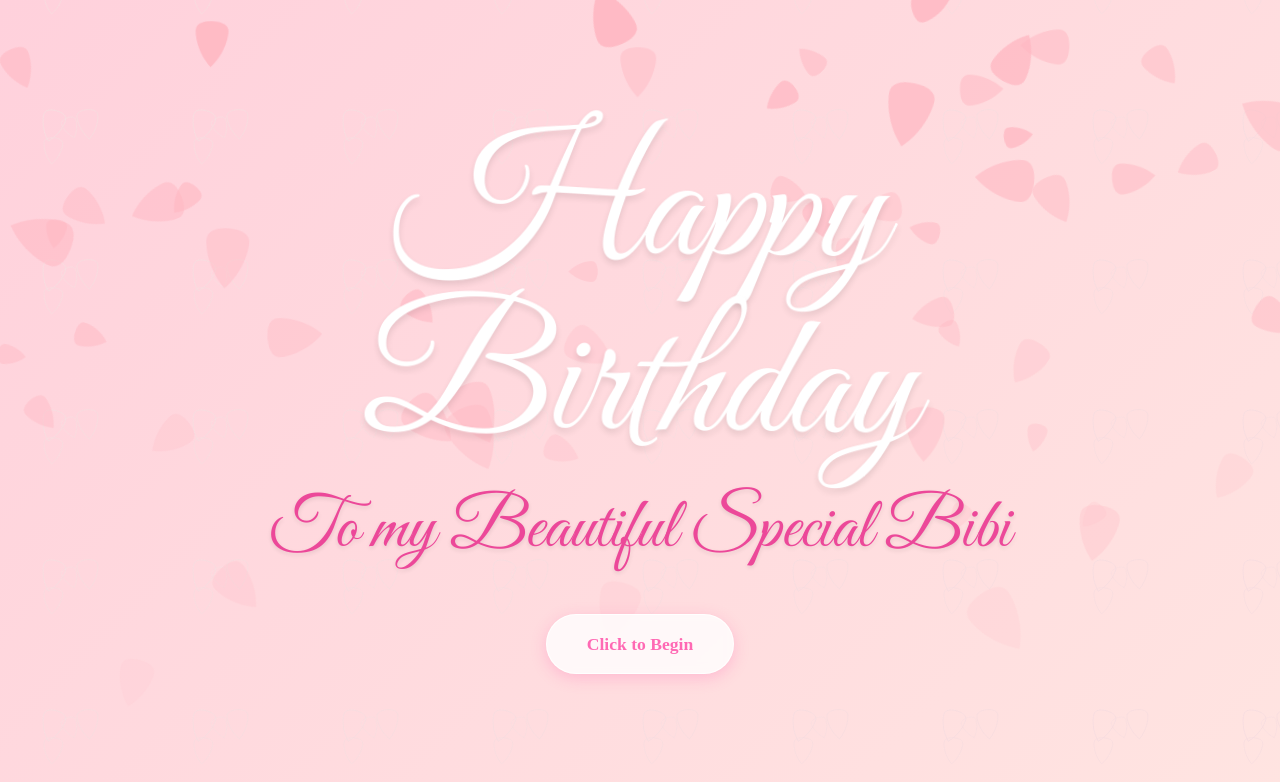
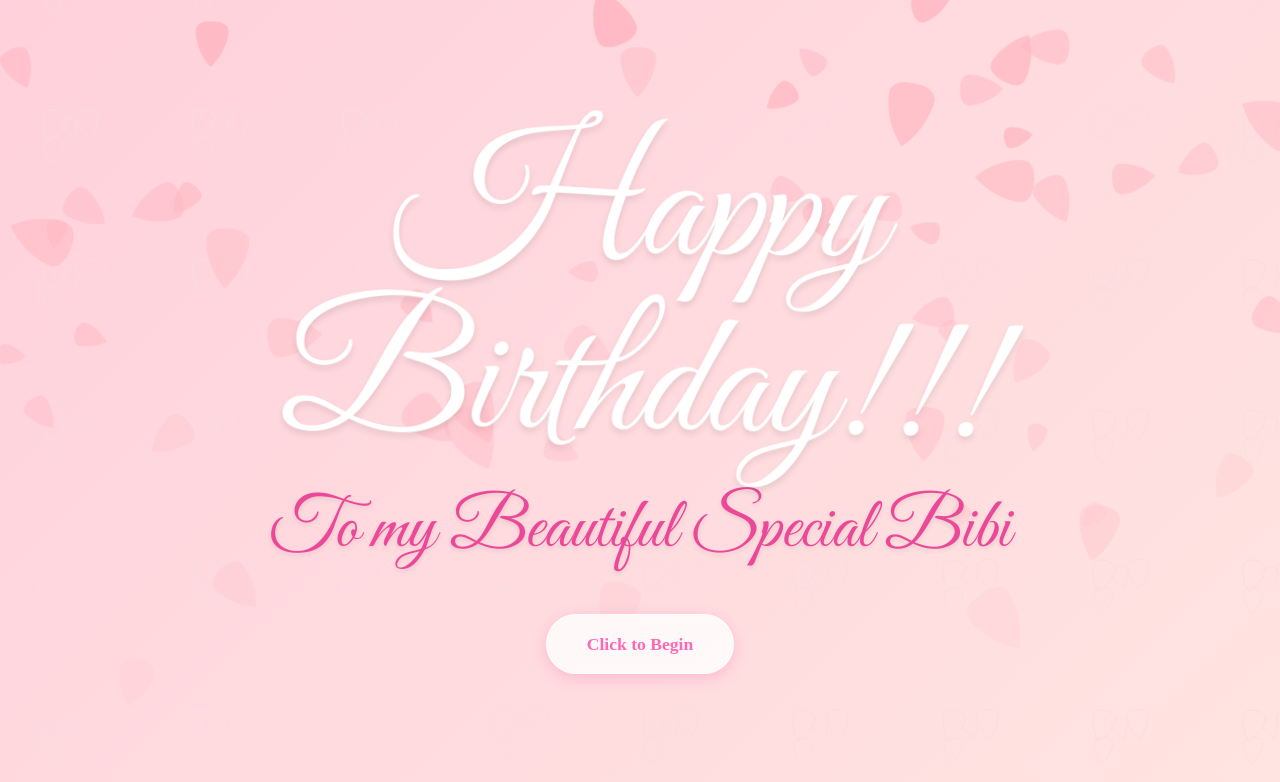
Before and after one commit to seanthengineer/Bibi-21-Birthday, a plain HTML site: page index.html in a window 1280 px wide. Shown: the top 782 px of the page. Drawn offline with nearby package versions, Linux system fonts and the light colour scheme.

Commit message:
Update birthday greeting with additional exclamation marks

```diff
--- a/index.html
+++ b/index.html
@@ -41,7 +41,7 @@
             <section class="page" id="page-1">
                 <div class="relative z-10 flex flex-col items-center">
                     <h1 class="font-great-vibes happy-birthday-text">Happy</h1>
-                    <h1 class="font-great-vibes happy-birthday-text">Birthday</h1>
+                    <h1 class="font-great-vibes happy-birthday-text">Birthday!!!</h1>
                     <h2 class="font-great-vibes text-5xl md:text-7xl text-pink-500 mt-4" style="text-shadow: 0 2px 4px rgba(0,0,0,0.1);">To my Beautiful Special Bibi</h2>
                     <button id="begin-btn" class="custom-btn mt-12">Click to Begin</button>
                 </div>
```
